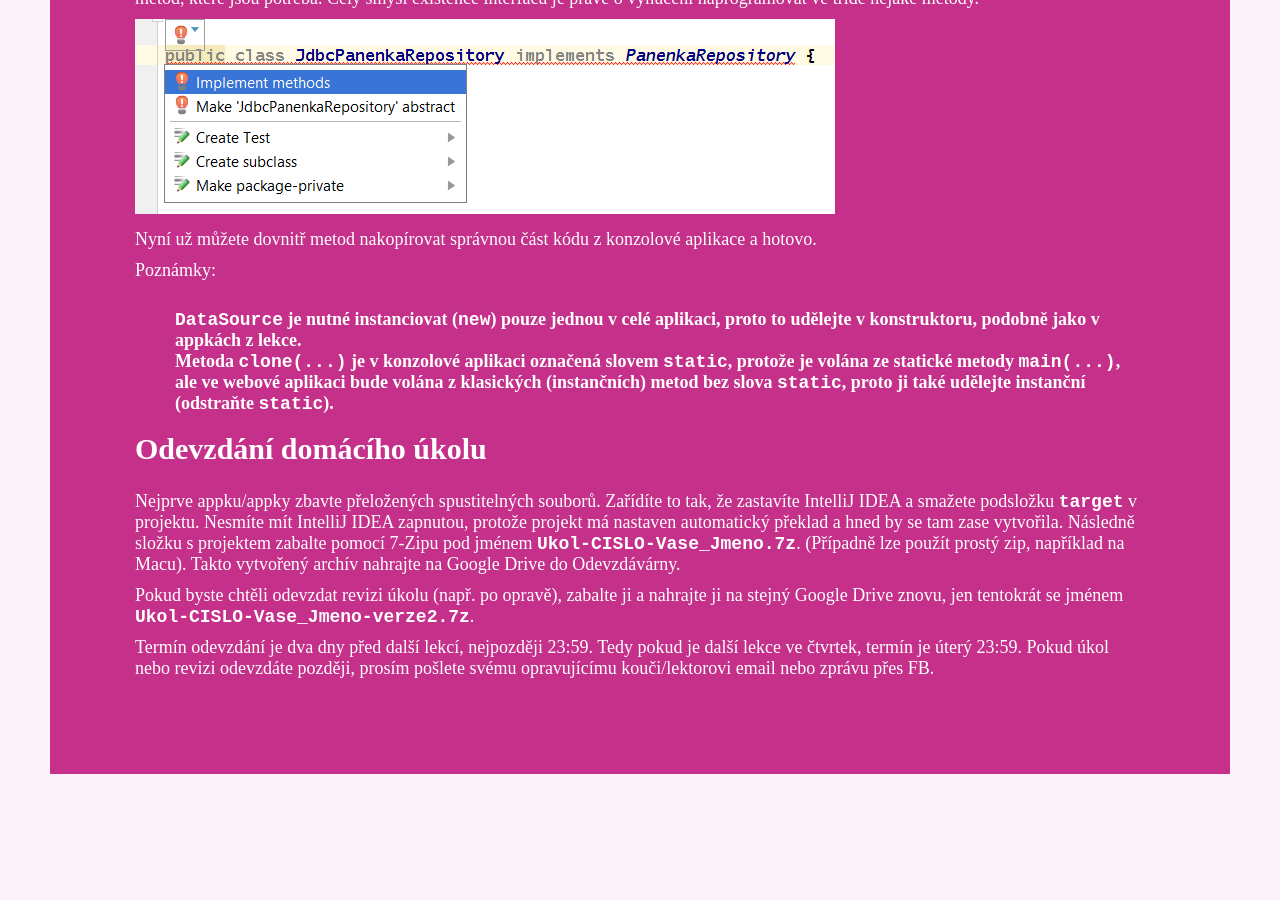
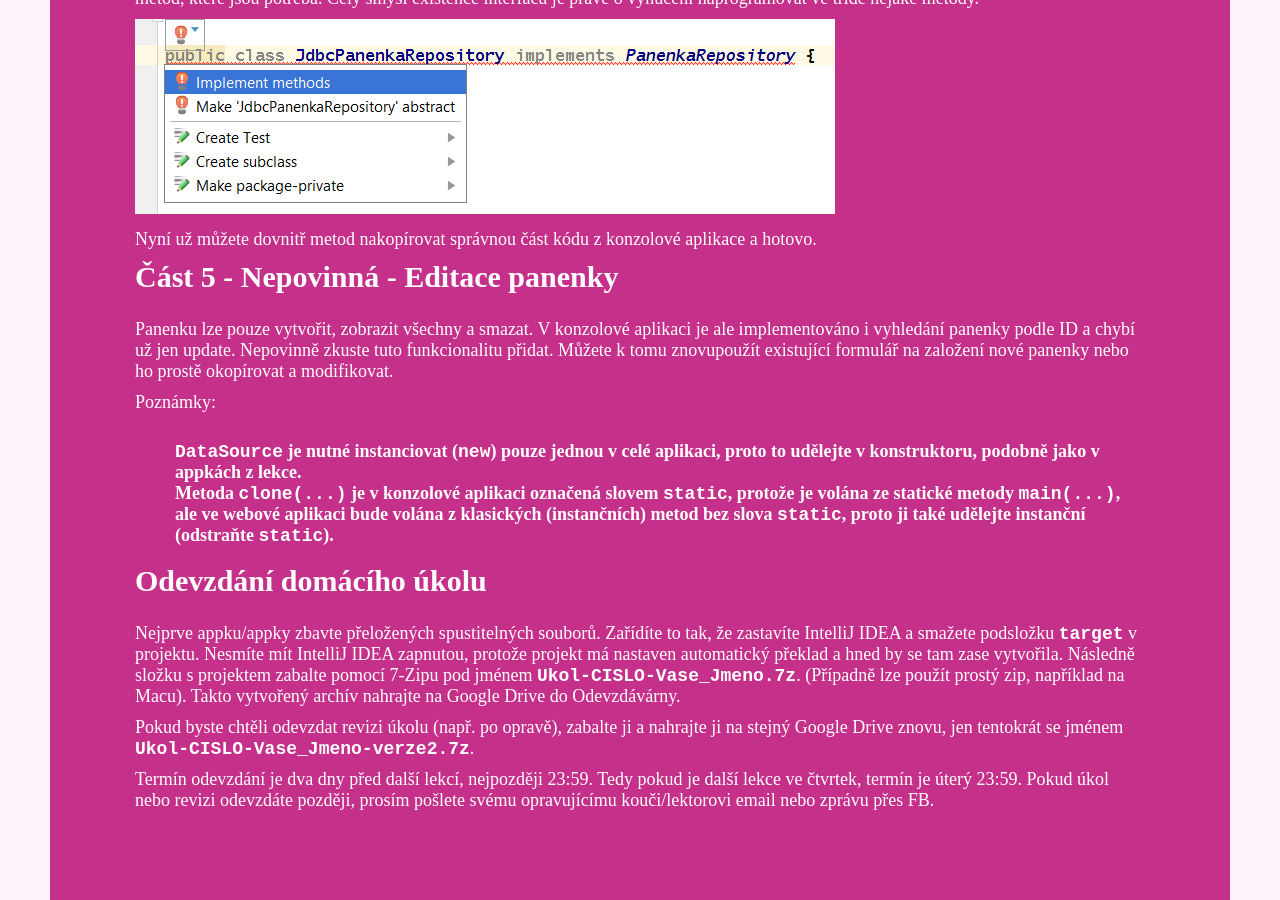
Before and after one commit to czechitas/java-web, a Jekyll site: the page built from docs/2019-jaro/java2/_posts/2019-05-10-lekce10-ukol.md, in a window 1280 px wide and 900 px high, scrolled down 2419 px. Built offline with Jekyll 4.4.1, drawn with Linux system fonts in a browser that asks for light colours; before the commit the page ends 3233 px from its top, so only the background shows below that.

Commit message:
Add homework 10 optional part 5

```diff
--- a/docs/2019-jaro/java2/_posts/2019-05-10-lekce10-ukol.md
+++ b/docs/2019-jaro/java2/_posts/2019-05-10-lekce10-ukol.md
@@ -65,6 +65,14 @@ hlavičky metod, které jsou potřeba. Celý smysl existence interfaců je práv
 Nyní už můžete dovnitř metod nakopírovat správnou část kódu z konzolové aplikace a hotovo.
 
 
+### Část 5 - Nepovinná - Editace panenky
+
+Panenku lze pouze vytvořit, zobrazit všechny a smazat. V konzolové aplikaci je ale implementováno i vyhledání panenky podle ID
+a chybí už jen update. Nepovinně zkuste tuto funkcionalitu přidat. Můžete k tomu znovupoužít existující formulář na založení nové panenky
+nebo ho prostě okopírovat a modifikovat.
+
+
+
 
 Poznámky:
 - `DataSource` je nutné instanciovat (`new`) pouze jednou v celé aplikaci, proto to udělejte v konstruktoru,
```
